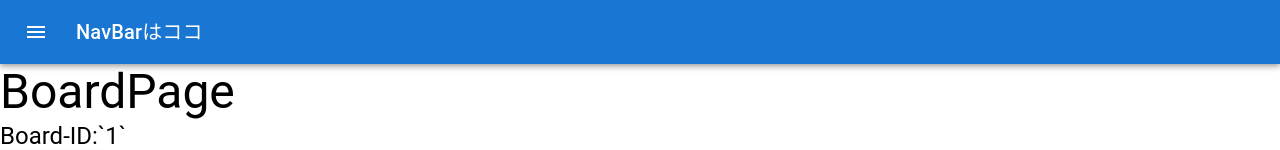
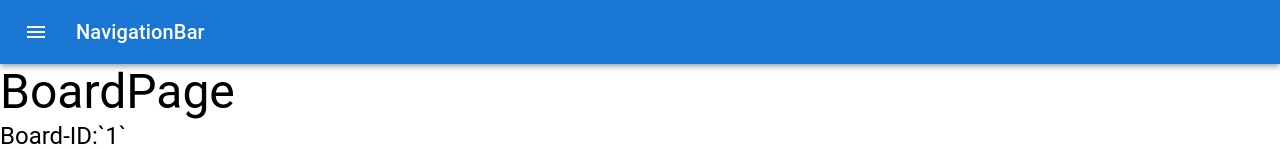
Before and after one commit to iwataTMC/taskui, a React (Create React App) app: page /1 in a window 1280 px wide. Shown: the top 150 px of the page. Built offline with nearby package versions, Linux system fonts and the light colour scheme.

Commit message:
コードフォーマットした

```diff
--- a/package.json
+++ b/package.json
@@ -50,6 +50,10 @@
   },
   "devDependencies": {
     "@types/uuid": "^8.3.4",
-    "gh-pages": "^3.2.3"
+    "gh-pages": "^3.2.3",
+    "prettier": "2.7.1"
+  },
+  "prettier": {
+    "singleQuote": true
   }
 }
--- a/src/App.css
+++ b/src/App.css
@@ -1,4 +1,3 @@
-
 
 .App-header {
     background-color: #75fab5;
--- a/src/App.tsx
+++ b/src/App.tsx
@@ -3,12 +3,11 @@ import './App.css';
 import BoardPage from './BoardPage';
 import MainPage from './MainPage';
 
-
 export default function App() {
   return (
     <Routes>
       <Route path="ReactTypeScriptDemo/" element={<MainPage />} />
-      <Route path="/:id" element={<BoardPage  />} />
+      <Route path="/:id" element={<BoardPage />} />
     </Routes>
   );
 }
--- a/src/ButtonAppBar.tsx
+++ b/src/AppHeaderBar.tsx
@@ -5,7 +5,7 @@ import IconButton from '@mui/material/IconButton';
 import Toolbar from '@mui/material/Toolbar';
 import Typography from '@mui/material/Typography';
 
-export default function ButtonAppBar() {
+export default function AppHeaderBar() {
   return (
     <Box sx={{ flexGrow: 1 }}>
       <AppBar position="static">
@@ -20,7 +20,7 @@ export default function ButtonAppBar() {
             <MenuIcon />
           </IconButton>
           <Typography variant="h6" component="div" sx={{ flexGrow: 1 }}>
-            NavBarはココ
+            NavigationBar
           </Typography>
         </Toolbar>
       </AppBar>
--- a/src/BoardPage.tsx
+++ b/src/BoardPage.tsx
@@ -2,7 +2,7 @@ import { Box, Button, TextField, Typography } from '@mui/material';
 import { useState } from 'react';
 import { useNavigate, useParams } from 'react-router-dom';
 import './App.css';
-import ButtonAppBar from './ButtonAppBar';
+import AppHeaderBar from './AppHeaderBar';
 
 export default function BoardPage() {
   const navigate = useNavigate();
@@ -20,10 +20,13 @@ export default function BoardPage() {
 
   return (
     <>
-      <ButtonAppBar />
+      <AppHeaderBar />
       <Typography variant="h3">BoardPage</Typography>
       <Typography variant="h5">Board-ID:`{uuid}`</Typography>
-      <Button variant="contained" onClick={() => navigate(`/ReactTypeScriptDemo/`)}>
+      <Button
+        variant="contained"
+        onClick={() => navigate(`/ReactTypeScriptDemo/`)}
+      >
         MainPage
       </Button>
       <br />
--- a/src/ChildApp.tsx
+++ b/src/ChildApp.tsx
@@ -3,8 +3,6 @@ import './App.css';
 
 export default function ChildApp() {
   const [count, setCount] = useState(0);
-
-
 
   return (
     <div className="ChildApp">
--- a/src/MainPage.tsx
+++ b/src/MainPage.tsx
@@ -2,7 +2,7 @@ import { Button, Typography } from '@mui/material';
 import { useNavigate } from 'react-router-dom';
 import { v4 as uuidv4 } from 'uuid';
 import './App.css';
-import ButtonAppBar from './ButtonAppBar';
+import AppHeaderBar from './AppHeaderBar';
 
 export default function MainPage() {
   const navigate = useNavigate();
@@ -10,7 +10,7 @@ export default function MainPage() {
   const uuid = uuidv4();
   return (
     <>
-      <ButtonAppBar />
+      <AppHeaderBar />
       <Typography variant="h3">MainPage</Typography>
       <Button variant="contained" onClick={() => navigate(`/${uuid}`)}>
         NewBoard
--- a/src/index.tsx
+++ b/src/index.tsx
@@ -2,7 +2,6 @@ import React from 'react';
 import ReactDOM from 'react-dom';
 import './index.css';
 import App from './App';
-import ChildApp from './ChildApp';
 import reportWebVitals from './reportWebVitals';
 import { BrowserRouter } from 'react-router-dom';
 
```
Also changed, not shown: src/index.css (indentation only), 2 other files (tests, documents, lock files or other folders). Lines whose indentation alone changed are shown as unchanged.
